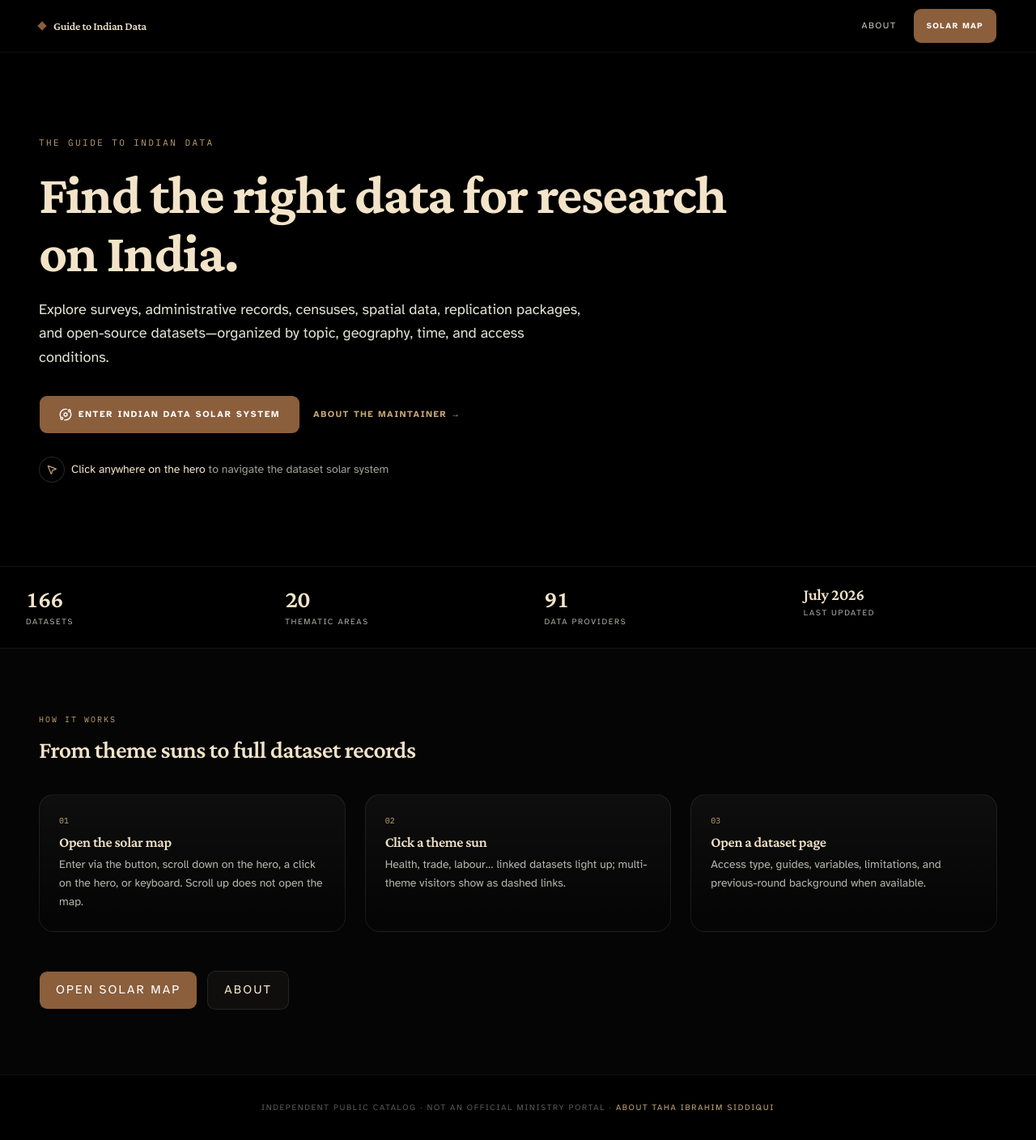
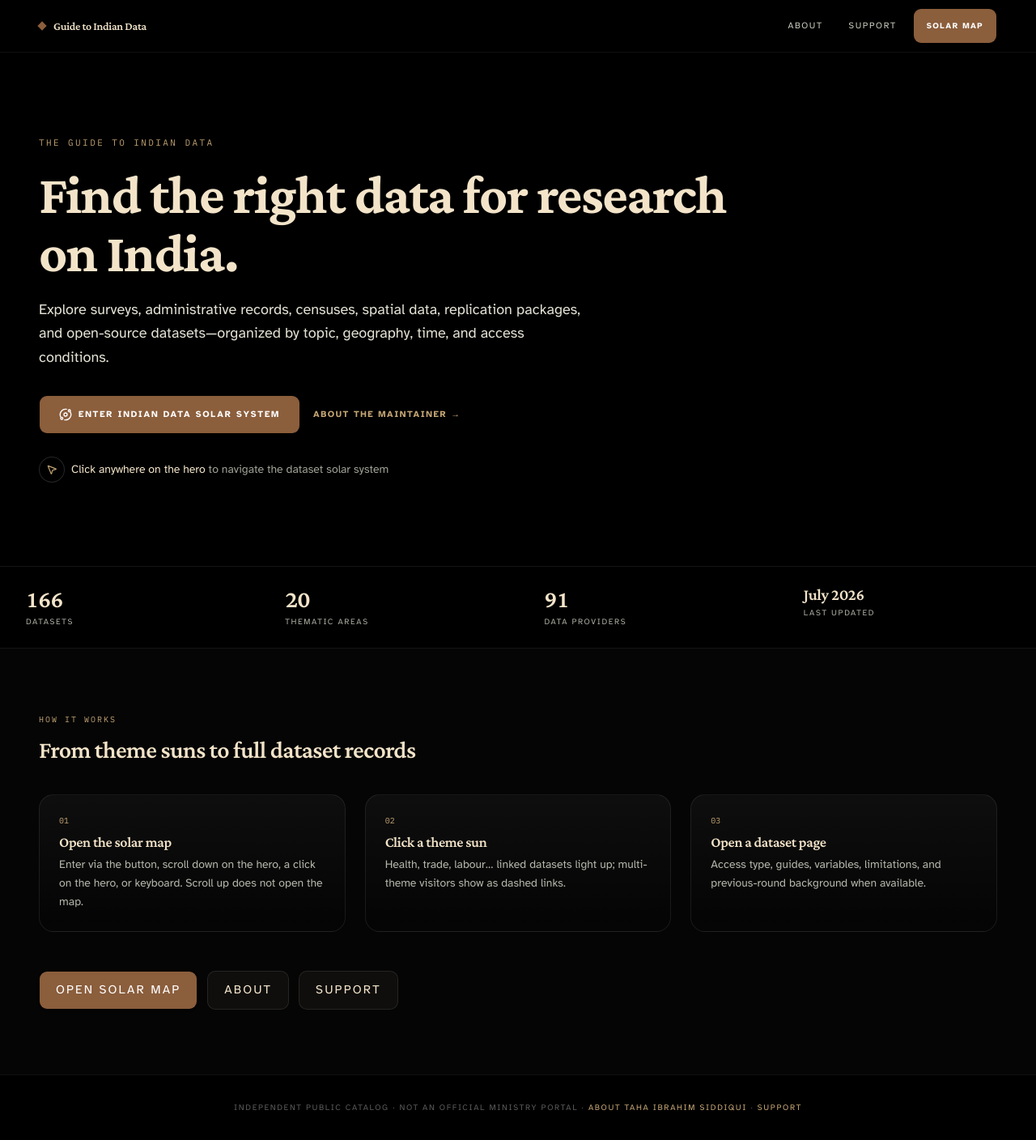
Before and after one commit to TahaIbrahimSiddiqui/guidetoindiandata, a Next.js app: page /guidetoindiandata/ in a window 1280 px wide. Shown: the whole page at 81% size. Built offline with nearby package versions, Linux system fonts and the light colour scheme.

Commit message:
feat(ui): add support links to landing and map

```diff
--- a/src/components/LandingExperience.tsx
+++ b/src/components/LandingExperience.tsx
@@ -195,6 +195,12 @@ export function LandingExperience({ stats }: Props) {
               className="inline-flex min-h-11 items-center rounded-md px-2 text-[11px] font-medium uppercase tracking-[0.14em] text-[#C8C9BC] transition hover:text-[#F3E4C9] sm:px-3"
             >
               About
+            </Link>
+            <Link
+              href="/support"
+              className="inline-flex min-h-11 items-center rounded-md px-2 text-[11px] font-medium uppercase tracking-[0.14em] text-[#C8C9BC] transition hover:text-[#F3E4C9] sm:px-3"
+            >
+              Support
             </Link>
             <Button
               asChild
@@ -461,6 +467,14 @@ export function LandingExperience({ stats }: Props) {
             >
               <Link href="/about">About</Link>
             </Button>
+            <Button
+              asChild
+              variant="outline"
+              size="lg"
+              className="h-12 border-white/15 bg-transparent uppercase tracking-[0.14em] text-[#F3E4C9] hover:bg-white/5"
+            >
+              <Link href="/support">Support</Link>
+            </Button>
           </div>
         </div>
       </section>
@@ -470,6 +484,10 @@ export function LandingExperience({ stats }: Props) {
           Independent public catalog · Not an official ministry portal ·{" "}
           <Link href="/about" className="text-[#C4A574] hover:text-[#F3E4C9]">
             About Taha Ibrahim Siddiqui
+          </Link>{" "}
+          ·{" "}
+          <Link href="/support" className="text-[#C4A574] hover:text-[#F3E4C9]">
+            Support
           </Link>
         </p>
       </footer>
--- a/src/components/MapExperience.tsx
+++ b/src/components/MapExperience.tsx
@@ -97,9 +97,15 @@ export function MapExperience() {
         <div className="pointer-events-auto flex shrink-0 flex-wrap items-center justify-end gap-2">
           <Link
             href="/about"
-            className="inline-flex min-h-11 items-center rounded-full border border-white/[0.1] bg-black/65 px-3 py-2 text-[11px] font-medium uppercase tracking-[0.14em] text-[#C8C9BC] backdrop-blur-md transition hover:border-[#C4A574]/35 hover:text-[#F3E4C9] sm:px-3.5"
+            className="hidden min-h-11 items-center rounded-full border border-white/[0.1] bg-black/65 px-3 py-2 text-[11px] font-medium uppercase tracking-[0.14em] text-[#C8C9BC] backdrop-blur-md transition hover:border-[#C4A574]/35 hover:text-[#F3E4C9] sm:inline-flex sm:px-3.5"
           >
             About
+          </Link>
+          <Link
+            href="/support"
+            className="inline-flex min-h-11 items-center rounded-full border border-[#C4A574]/25 bg-black/65 px-3 py-2 text-[11px] font-semibold uppercase tracking-[0.14em] text-[#F3E4C9] backdrop-blur-md transition hover:bg-[#C4A574]/15 sm:px-3.5"
+          >
+            Support
           </Link>
           <button
             type="button"
```
